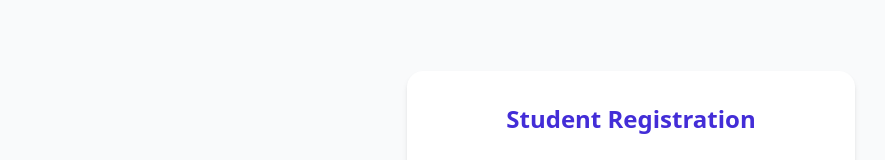
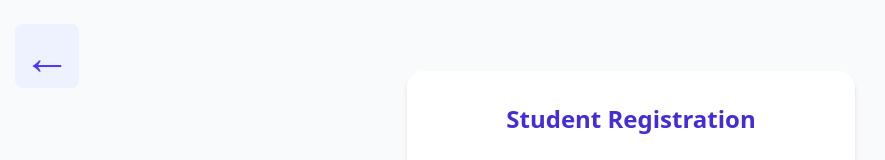
Before and after one commit to Edodian/System-Evidencie-Odbornej-Praxe, a Vue app in the folder Frontend/: page /register/student in a window 1280 px wide. Shown: the top 160 px of the page, without its empty margins (9-894 px from the left). Built offline with nearby package versions, Linux system fonts and the light colour scheme; the HTML template or start-up script is replaced by a standard one.

Commit message:
feature: Added back button to student and company registration pages

```diff
--- a/Frontend/src/views/RegisterCompany.vue
+++ b/Frontend/src/views/RegisterCompany.vue
@@ -1,6 +1,17 @@
 <template>
   <div class="min-h-screen flex items-center justify-center bg-gray-50 py-12 px-6">
     <div class="max-w-md w-full bg-white rounded-2xl shadow-md p-8">
+      <!-- Back Arrow Box в левом верхнем углу -->
+    <div
+  class="absolute top-6 left-6 w-16 h-16 flex items-center justify-center bg-indigo-50 rounded-lg cursor-pointer hover:bg-indigo-100"
+  @click="goBack"
+>
+  <span class="text-indigo-600 text-5xl font-bold">←</span>
+</div>
+
+
+
+
       <h1 class="text-2xl font-bold text-indigo-700 mb-6 text-center">
         Company Registration
       </h1>
@@ -123,6 +134,13 @@
 </template>
 
 <script setup>
+import { useRouter } from 'vue-router'
+
+const router = useRouter()
+
+const goBack = () => {
+  router.back() // вернёт на предыдущий маршрут
+}
 import { ref } from 'vue'
 
 const form = ref({
--- a/Frontend/src/views/RegisterStudent.vue
+++ b/Frontend/src/views/RegisterStudent.vue
@@ -1,6 +1,13 @@
 <template>
   <div class="min-h-screen flex items-center justify-center bg-gray-50 py-12 px-6">
     <div class="max-w-md w-full bg-white rounded-2xl shadow-md p-8">
+      <!-- Back Arrow Box в левом верхнем углу -->
+    <div
+  class="absolute top-6 left-6 w-16 h-16 flex items-center justify-center bg-indigo-50 rounded-lg cursor-pointer hover:bg-indigo-100"
+  @click="goBack"
+>
+  <span class="text-indigo-600 text-5xl font-bold">←</span>
+</div>
       <h1 class="text-2xl font-bold text-indigo-700 mb-6 text-center">
         Student Registration
       </h1>
@@ -96,6 +103,13 @@
 </template>
 
 <script setup>
+import { useRouter } from 'vue-router'
+
+const router = useRouter()
+
+const goBack = () => {
+  router.back() // вернёт на предыдущий маршрут
+}
 import { ref } from 'vue'
 
 const form = ref({
```
